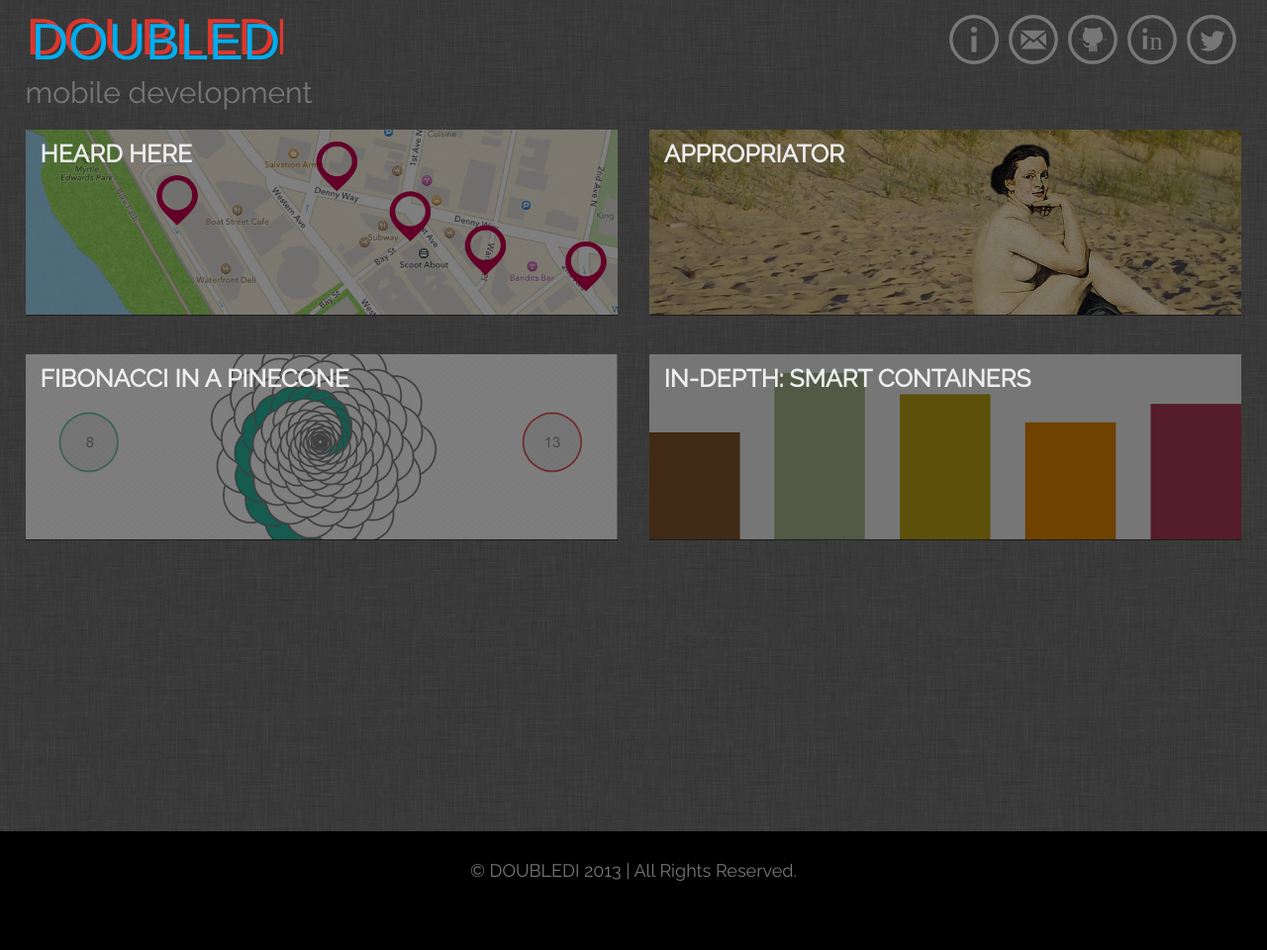
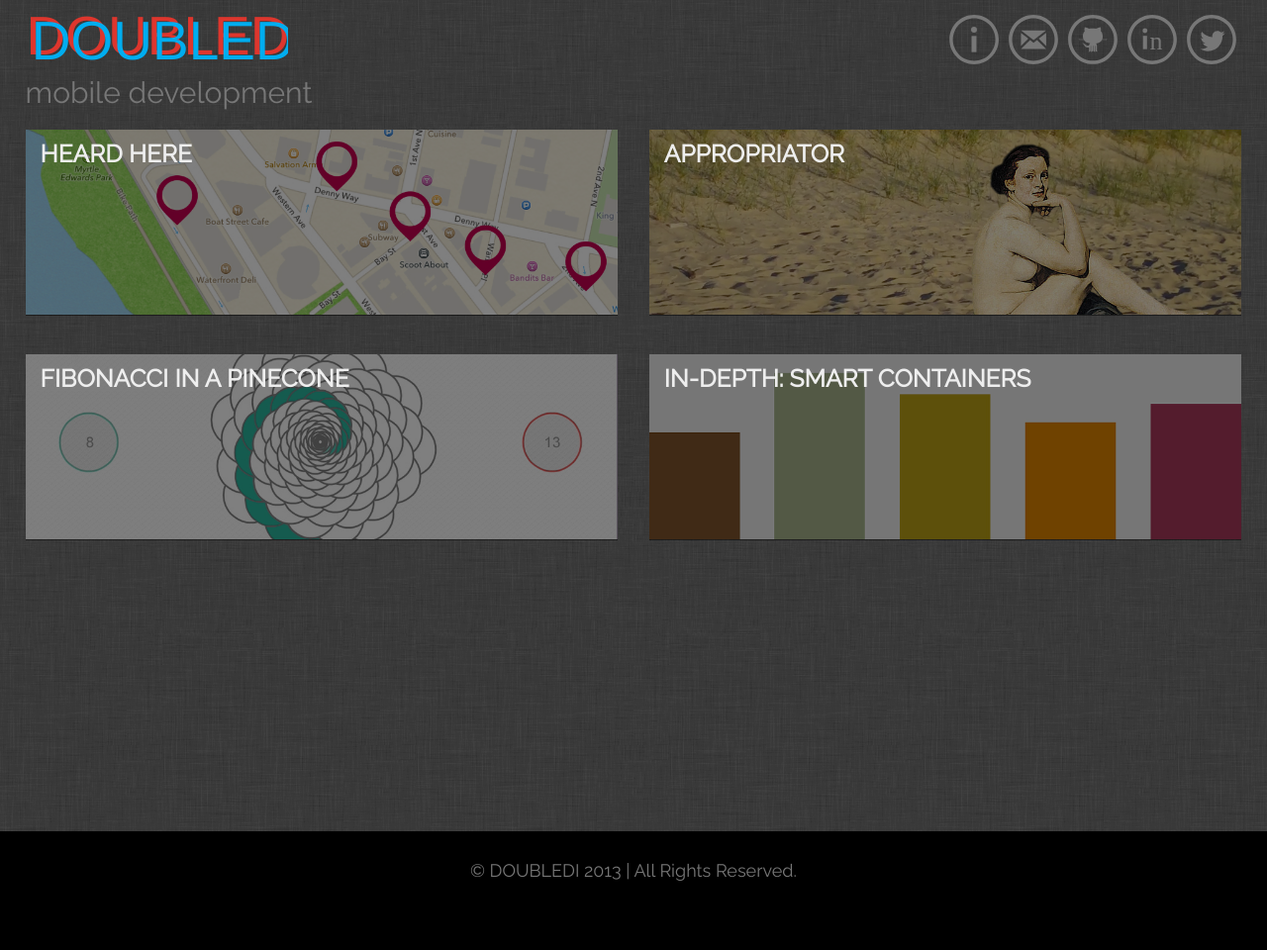
Before and after one commit to diannamertz/doubledi.github.com, a Jekyll site: the page built from index.html, in a window 1280 px wide. Shown: the whole page at 99% size. Built offline with Jekyll 4.4.1, drawn with Linux system fonts in a browser that asks for light colours.

Commit message:
fix firefox

```diff
--- a/_layouts/default.html
+++ b/_layouts/default.html
@@ -43,7 +43,7 @@
                       xmlns:xlink="http://www.w3.org/1999/xlink"
                       x="0px"
                       y="0px"
-                      width="260px"
+                      width="265px"
                       height="60px"
                       viewBox="0 0 {width} {height}"
                       enable-background="new 0 0 {width} {height}"
@@ -53,11 +53,11 @@
                 <text transform="matrix(1 0 0 1 0.5049 45.041)"
                       fill="#DD362D"
                       font-family="'OriyaSangamMN', 'Helvetica Neue'"
-                      font-size="52">DOUBLEDI</text>
+                      font-size="55">DOUBLEDI</text>
                 <text transform="matrix(1 0 0 1 5.7803 50.127)"
                       fill="#00ADEF"
                       font-family="'OriyaSangamMN', 'Helvetica Neue'"
-                      font-size="52">DOUBLEDI</text>
+                      font-size="55">DOUBLEDI</text>
                       </a>
                 </svg>
                 <div  class="subfont">mobile development</div>
```
